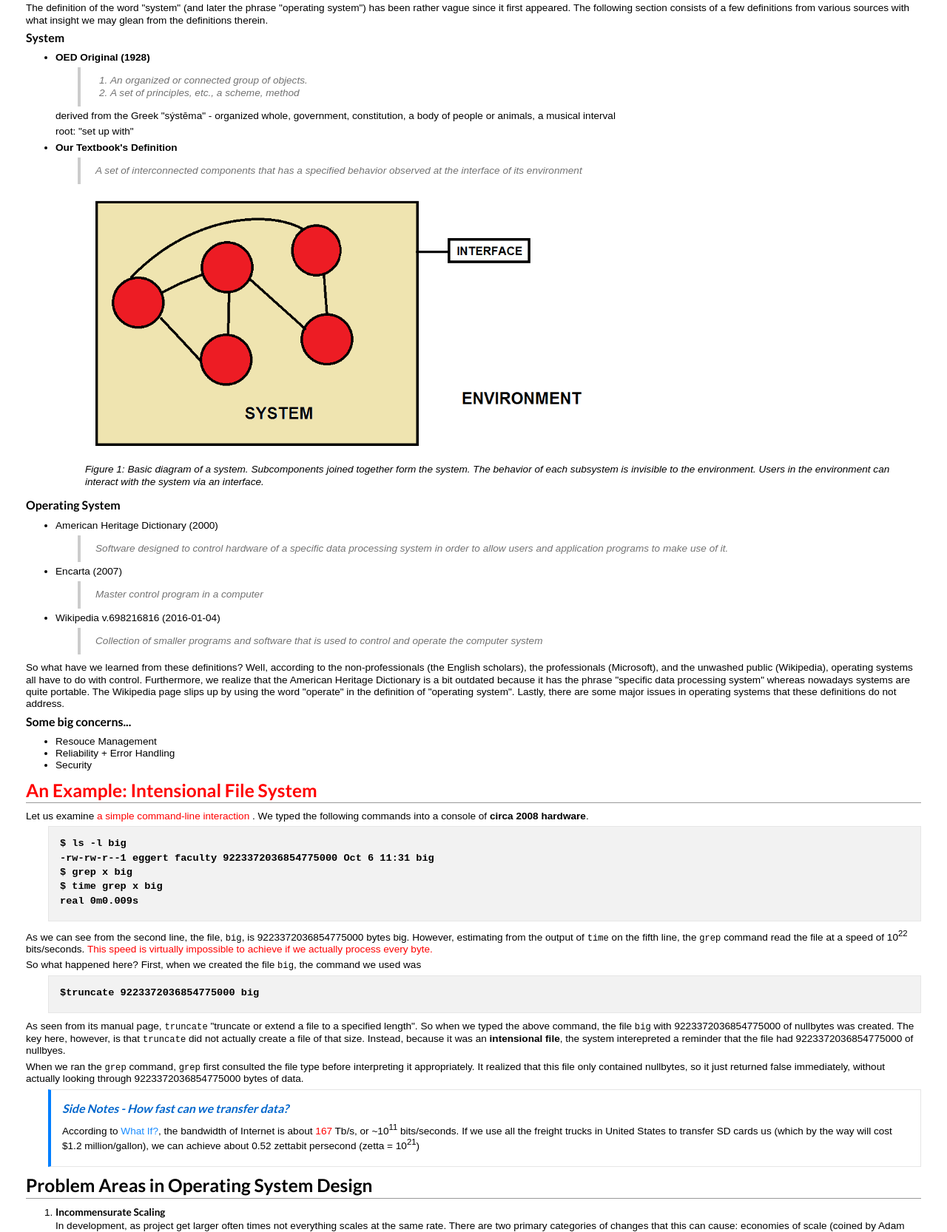
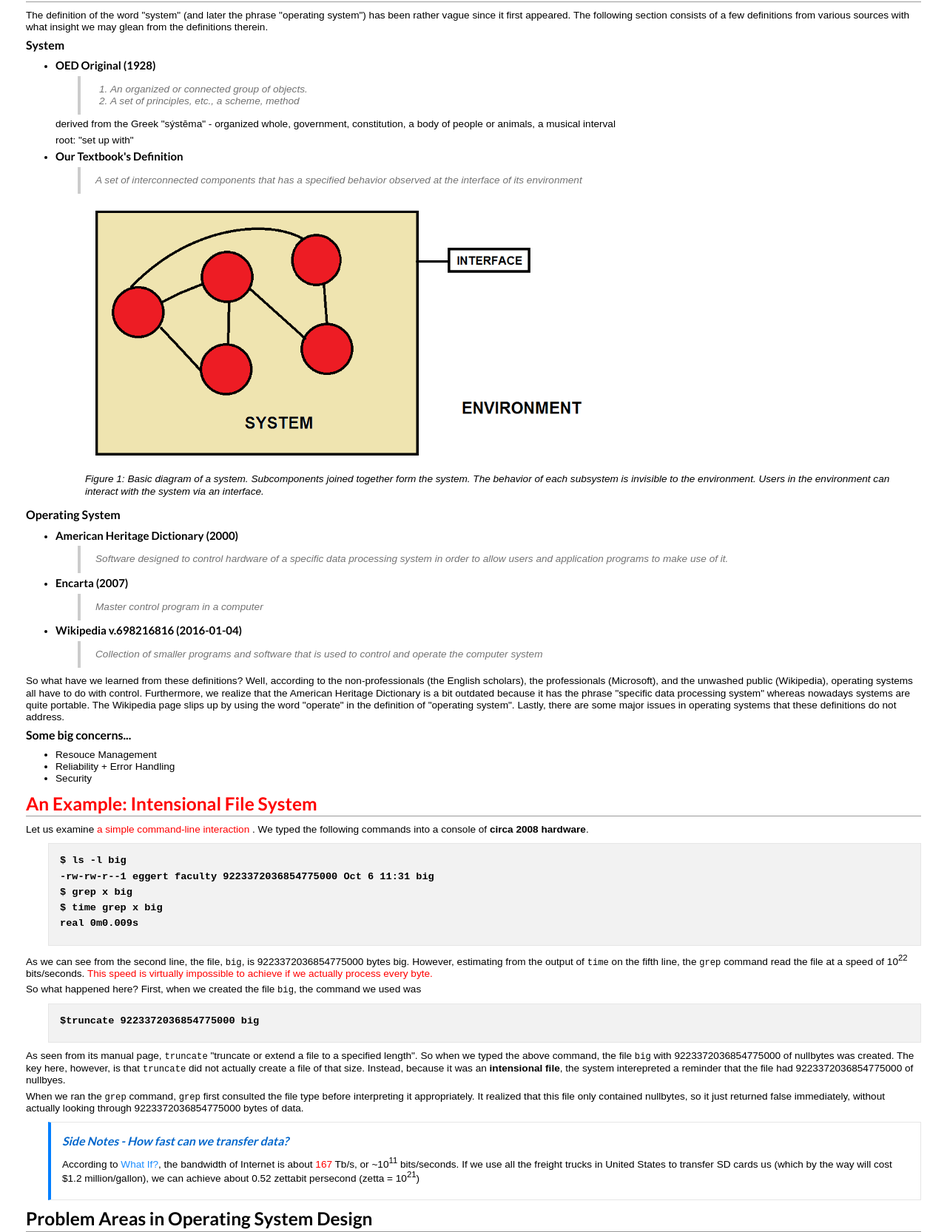
Before and after one commit to theAnthonyLai/CS111_ScribeNotes, a plain HTML site: page index.html in a window 1280 px wide. Shown: the part 714-2380 px from the top of the page at 74% size. Drawn offline with Linux system fonts and the light colour scheme.

Commit message:
FIx validation errors
No more errors now

```diff
--- a/css/custom.css
+++ b/css/custom.css
@@ -9,7 +9,7 @@ body {
     margin: 35px;
 }
 
-h1, h2, h3, h4, h5, h6, p, ul, ol, code {
+h1, h2, h3, h4, h5, h6, p, ul, ol, .code {
     margin-top: 0;
     margin-bottom: 10px;
 }
@@ -52,6 +52,7 @@ a:hover {
 ul > li > h4, ol > li > h4 {
     font-weight: 700;
     margin-bottom: 3px;
+    font-size: 1.1em;
 }
 
 ul ul li {
@@ -69,16 +70,18 @@ samp {
 }
 
 /* blocks */
-code, .side-notes {
+.code, .side-notes {
     display: block;
-    margin: 0 0 10px 30px;
+    margin: 10px 0 10px 30px;
     padding: 15px;
     /*border-radius: 3px;*/
     border: 1px solid #e6e6e6;
 }
 
-code {
+.code {
     background-color: #f2f2f2;
+    font-family: Courier New, Courier, serif;
+    font-weight: bold;
 }
 
 .side-notes {
@@ -90,7 +93,7 @@ code {
     font-style: italic;
 }
 
-quote {
+.quote {
     display: block;
     margin: 5px 0 5px 30px;
     /*border: 1px solid red;*/
@@ -98,24 +101,18 @@ quote {
     padding: 10px 0 10px 20px;
 }
 
-quote p, quote ol {
+.quote p, .quote ol {
     font-style: italic;
     margin: 0;
     color: #737373;
 }
 
-quote ol {  /* to account for default 40px padding */
+.quote ol {  /* to account for default 40px padding */
     padding-left: 20px;
 }
 
-quote > ol > li {
+.quote > ol > li {
     font-weight: normal;
-}
-
-code p {
-    font-family: Courier New, Courier, serif;
-    font-weight: bold;
-    margin-bottom: 3px;
 }
 
 /* images and stuff */
--- a/index.html
+++ b/index.html
@@ -67,38 +67,57 @@
 
 			<h3> System </h3>
 			<ul>
-				<li><b> OED Original (1928)</b></li>
-					<quote>
+				<li>
+                    <h4>OED Original (1928)</h4>
+                    <div class="quote">
                         <ol>
 				            <li> An organized or connected group of objects. </li>
 				            <li> A set of principles, etc., a scheme, method </li>
 				        </ol>
-                    </quote>
+
+                    </div>
 					<p>derived from the Greek "sýstēma" - organized whole, government, constitution, a body of people or animals, a musical interval</p>
 					<p>root: "set up with"</p>
-				<li><b>Our Textbook's Definition</b></li>
-                    <quote><p>A set of interconnected components that has a specified behavior observed at the interface of its environment</p></quote>
+                </li>
+				<li>
+                    <h4>Our Textbook's Definition</h4>
+                    <div class="quote">
+                        <p>A set of interconnected components that has a specified behavior observed at the interface of its environment</p>
+                    </div>
 					<figure>
 						<img class="system" src="images/System.png" alt="System and Environment" style="width:750px;height:360px;">
 						<figcaption>Figure 1: Basic diagram of a system. Subcomponents joined together form the system. The behavior of each subsystem is invisible to the environment.
 						Users in the environment can interact with the system via an interface.</figcaption>
 					</figure>
+                </li>
 			</ul>
 			<h3> Operating System </h3>
 			<ul>
-				<li>American Heritage Dictionary (2000)</li>
-                    <quote><p>Software designed to control hardware of a specific data processing system in order to allow users and application programs to make use of it.</p></quote>
-				<li>Encarta (2007)</li>
-                    <quote><p>Master control program in a computer</p></quote>
-				<li>Wikipedia v.698216816 (2016-01-04)</li>
-                    <quote><p>Collection of smaller programs and software that is used to control and operate the computer system</p></quote>
+                <li>
+                    <h4>American Heritage Dictionary (2000)</h4>
+                    <div class="quote">
+                        <p>Software designed to control hardware of a specific data processing system in order to allow users and application programs to make use of it.</p>
+                    </div>
+                </li>
+                <li>
+                    <h4>Encarta (2007)</h4>
+                    <div class="quote">
+                        <p>Master control program in a computer</p>
+                    </div>
+                </li>
+                <li>
+                    <h4>Wikipedia v.698216816 (2016-01-04)</h4>
+                    <div class="quote">
+                        <p>Collection of smaller programs and software that is used to control and operate the computer system</p>
+                    </div>
+                </li>
 			</ul>
 
 			<p>So what have we learned from these definitions? Well, according to the non-professionals (the English scholars), the professionals (Microsoft), and the unwashed public (Wikipedia), operating systems all have to do with control.
 			Furthermore, we realize that the American Heritage Dictionary is a bit outdated because it has the phrase "specific data processing system" whereas nowadays systems are quite portable. The Wikipedia page slips up by using the word
 			"operate" in the definition of "operating system". Lastly, there are some major issues in operating systems that these definitions do not address.</p>
 
-			<h3> Some big concerns... </h3>
+			<h3>Some big concerns...</h3>
 			<ul>
 				<li>Resouce Management</li>
 				<li>Reliability + Error Handling</li>
@@ -108,18 +127,18 @@
 
         <h2><span>An Example: Intensional File System</span></h2>
         <p>Let us examine <span>a simple command-line interaction </span>. We typed the following commands into a console of <b>circa 2008 hardware</b>.</p>
-        <code>
+        <div class="code">
             <p>$ ls -l big</p>
             <p>-rw-rw-r--1 eggert faculty 9223372036854775000 Oct 6 11:31 big</p>
             <p>$ grep x big</p>
             <p>$ time grep x big</p>
             <p>real&#9;0m0.009s</p>
-        </code>
+        </div>
         <p>As we can see from the second line, the file, <samp>big</samp>, is 9223372036854775000 bytes big. However, estimating from the output of <samp>time</samp> on the fifth line, the <samp>grep</samp> command read the file at a speed of 10<sup>22</sup> bits/seconds. <span>This speed is virtually impossible to achieve if we actually process every byte.</span></p>
         <p>So what happened here? First, when we created the file <samp>big</samp>, the command we used was</p>
-        <code>
+        <div class="code">
             <p>$truncate 9223372036854775000 big</p>
-        </code>
+        </div>
         <p>As seen from its manual page, <samp>truncate</samp> "truncate or extend a file to a specified length". So when we typed the above command, the file <samp>big</samp> with 9223372036854775000 of nullbytes was created. The key here, however, is that <samp>truncate</samp> did not actually create a file of that size. Instead, because it was an <b>intensional file</b>, the system interepreted a reminder that the file had 9223372036854775000 of nullbyes.</p>
         <p>When we ran the <samp>grep</samp> command, <samp>grep</samp> first consulted the file type before interpreting it appropriately. It realized that this file only contained nullbytes, so it just returned false immediately, without actually looking through 9223372036854775000 bytes of data.</p>
         <div class="side-notes">
@@ -131,29 +150,38 @@
 
         <h2>Problem Areas in Operating System Design</h2>
             <ol>
-                <li><h4>Incommensurate Scaling</h4>
+                <li>
+                    <h4>Incommensurate Scaling</h4>
 					<p>In development, as project get larger often times not everything scales at the same rate. There are two primary categories of changes that this can cause: economies of scale (coined by Adam Smith) and likewise diseconomies of scale.</p>
 					<p>Economies of scale describe components that have a decrease in cost per unit as a system grows. A blacksmith with a grindstone creates pins more efficiently than having every member of the general populace dedicated to production,
 					especially as the size of the populace increases. Economies of scale can cause waste.</p>
 					<p>On the other side of the coin, diseconomies of scale are components that have an increase in cost per unit as a system grows. While a star network is viable for few hosts, for several hundred hosts the interconnections become horribly
-					inefficient. Diseconomies of scale can break a growing system.</p></li>
-                <li><h4>Emergent Properties</h4>
+					inefficient. Diseconomies of scale can break a growing system.</p>
+                </li>
+                <li>
+                    <h4>Emergent Properties</h4>
 					<p>Sometimes properties undetected in the early, small versions of a system may emerge as the system grows in size. Indeed, an unexpected emergent property may have been present but unnoticed in early verisons of the system.
 					For example, when civil engineers constructed the Tacoma Narrows bridge they did so with consideration to the strongest possible gusts of wind. However, because of the unprecedented length of the bridge, resonance frequency, a previously
 					negligible factor, became a huge problem. The gusts of wind triggered the resonance frequency of the bridge and it collapsed. It was a valuable and costly lesson on the importance of accounting for emergent
-					properties.</p></li>
-				<li><h4>Propagation of Effects</h4>
+					properties.</p>
+                </li>
+                <li>
+                    <h4>Propagation of Effects</h4>
 					<p>This term describes the phenomenon in which a seemingly local change or failure can have a profound impact on some other part of the system. For example, a tree falling on a power line in Oregon may knock out the power
 					of a building in a completely different state, thousands of miles away.</p>
-					<p>The pathways for progagation are more "effective" in a digital system, where a single component change can be very profound.</p></li>
+					<p>The pathways for progagation are more "effective" in a digital system, where a single component change can be very profound.</p>
+
                     <p>For example, if we had a system that contained an international characters component as well as a file system component, we could have a feature in the international characters that breaks the file system. How? Well, the encoding of Japanese characters could be in Shift-JIS, where the first byte is all 1's and the second byte could be anything.
                     If we allow the second byte to be anything, then it could be the ASCII '\', and hence trying to rename a file in the file system to a Japanese character could cause it to break the title into subdirectories and look at a wrong or nonexistent location.</p>
                     <p>One possible solution would be to use UTF-8 encodings. This has its own upsides and downsides, as we will discuss next. </p>
-				<li><h4>Trade Offs</h4>
+                </li>
+				<li>
+                    <h4>Trade Offs</h4>
 					<p> Trade offs can be summarized by the Waterbed Effect; if we have a water bed and we apply downward pressure to a part of it, certainly another part will suddenly spring upwards. The water must be sent somewhere else. Systems design
 					always considers trade offs.</p>
 					<p> If we used the UTF-8 coding instead of the shift-JIS coding, we would avoid the backslash error but would in turn have to represent Japanese characters with 3 bytes instead of 2. </p>
-					<p> If we added additional security measures to keep grading information at UCLA more secure, we would have to consider other factors like maintenance costs or cranky faculty. The added benefit, of course, would be the security. </p></li>
+					<p> If we added additional security measures to keep grading information at UCLA more secure, we would have to consider other factors like maintenance costs or cranky faculty. The added benefit, of course, would be the security. </p>
+                </li>
             </ol>
     </body>
 </html>
```
